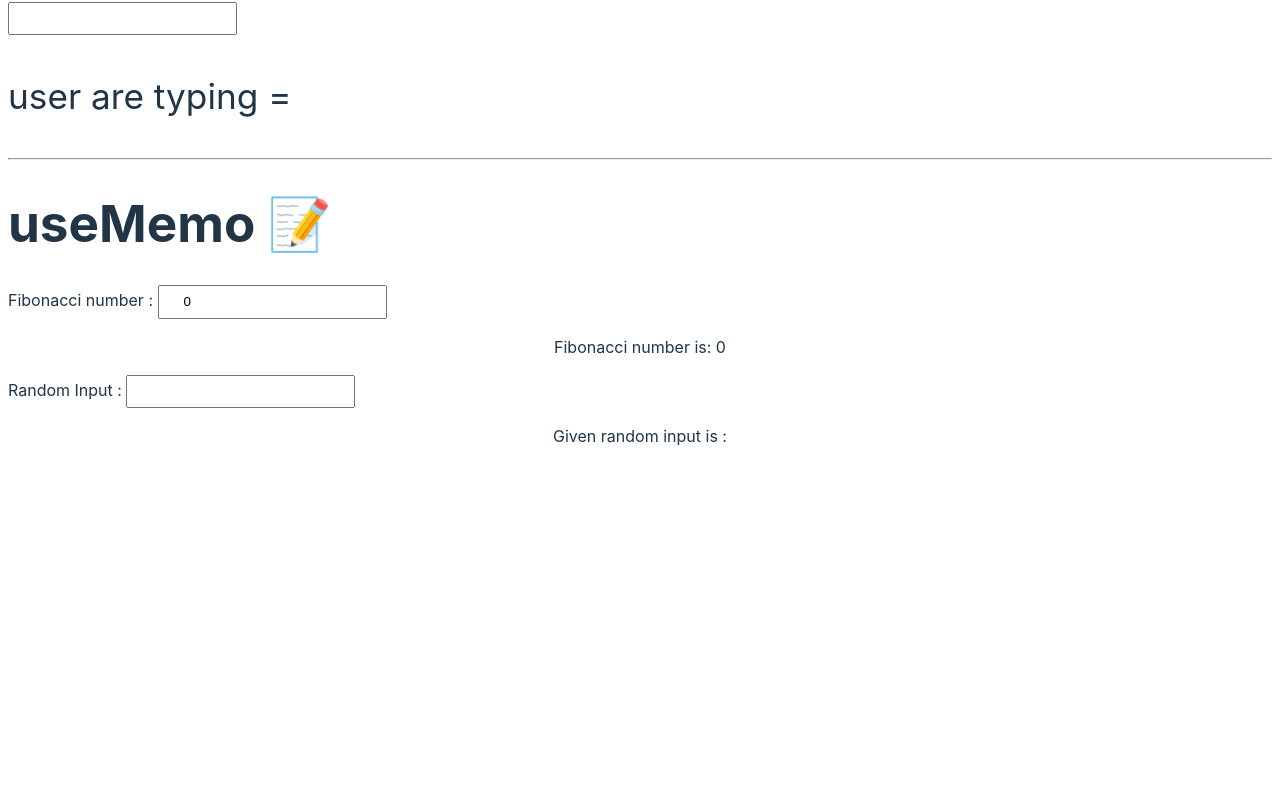
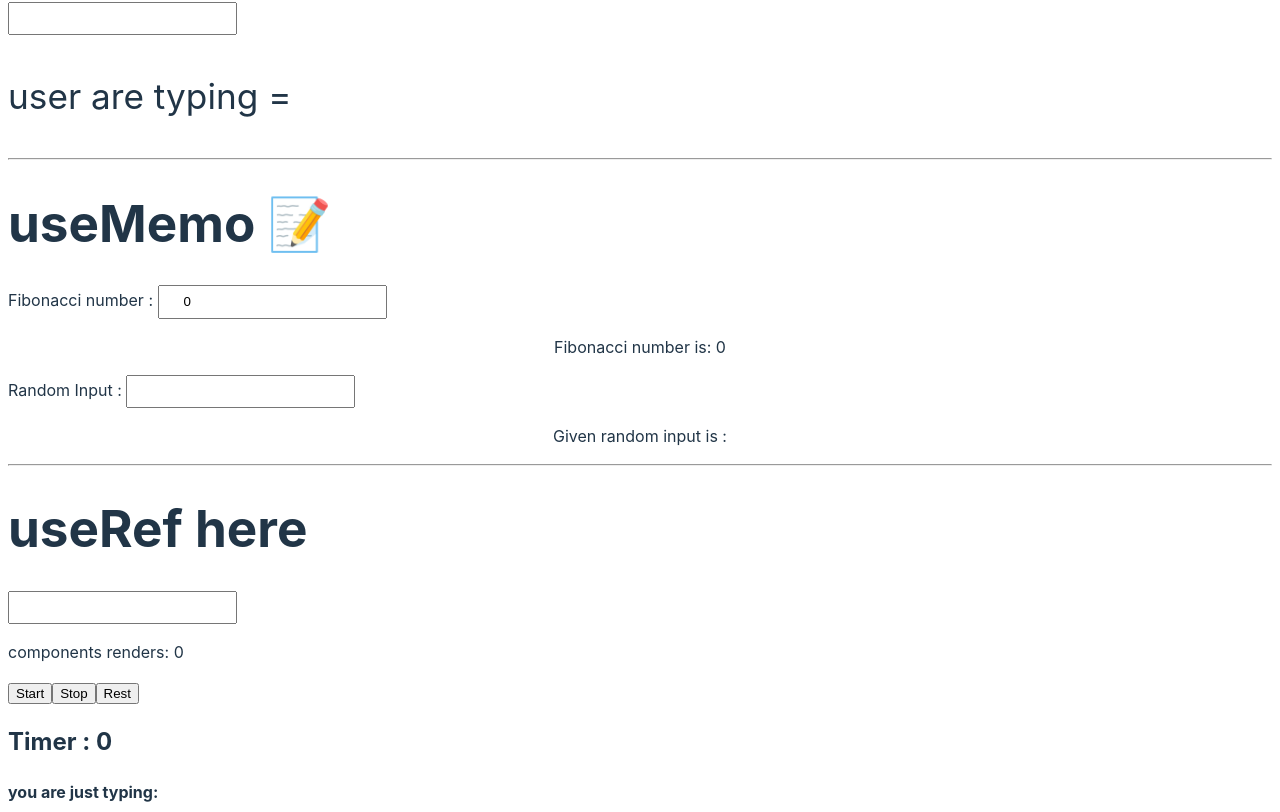
Before and after one commit to tanvir1017/react-hooks, a React (Vite) app: page / in a window 1280 px wide. Shown: the part 250-1062 px from the top of the page. Before the commit the page ends 800 px from the top, so only its background shows below. Built offline with nearby package versions, Linux system fonts and the light colour scheme.

Commit message:
feat: 🎸 ✅ complete the concept of useRef 🚀🚀
✅ complete the concept of useRef 🚀🚀

```diff
--- a/src/components/homePage/HomePage.jsx
+++ b/src/components/homePage/HomePage.jsx
@@ -1,6 +1,7 @@
 import React from "react";
 import Callback from "../callback/Callback";
 import Memo from "../memo/Memo";
+import Ref from "../ref/Ref";
 
 function HomePage() {
   return (
@@ -8,6 +9,7 @@ function HomePage() {
       <h1>React Hooks Mastering 🚀</h1>
       <Callback />
       <Memo />
+      <Ref />
     </>
   );
 }
--- /dev/null
+++ b/src/components/ref/Ref.jsx
@@ -0,0 +1,58 @@
+import React, { useRef, useState } from "react";
+
+export default function Ref() {
+  const [randomInput, setRandomInput] = useState("");
+  const [seconds, setSeconds] = useState(0);
+  const renders = useRef(0);
+  const timerId = useRef(0);
+
+  const handleOnChange = (e) => {
+    setRandomInput(e.target.value);
+    renders.current++;
+  };
+
+  const startTimer = () => {
+    timerId.current = setInterval(() => {
+      renders.current++;
+      setSeconds((prev) => prev + 1);
+    }, 1000);
+  };
+
+  const clearTimer = () => {
+    clearInterval(timerId.current);
+    timerId.current = 0;
+  };
+  const resetTimer = () => {
+    clearTimer();
+    if (seconds) {
+      renders.current++;
+      setSeconds(0);
+    }
+  };
+  return (
+    <>
+      <hr />
+      <div>
+        <h1>useRef here</h1>
+        <input
+          style={{ padding: ".45rem 1.5rem" }}
+          type="text"
+          value={randomInput}
+          onChange={handleOnChange}
+        />
+        <p style={{ textAlgn: "center" }}>
+          components renders: {renders.current}
+        </p>
+
+        <button onClick={startTimer}>Start</button>
+        <button onClick={clearTimer}>Stop</button>
+        <button onClick={resetTimer}>Rest</button>
+        <h2>Timer : {seconds}</h2>
+
+        <strong style={{ display: "block" }}>
+          you are just typing: {randomInput}
+        </strong>
+      </div>
+    </>
+  );
+}
```
Also changed, not shown: 1 other file (tests, documents, lock files or other folders).
